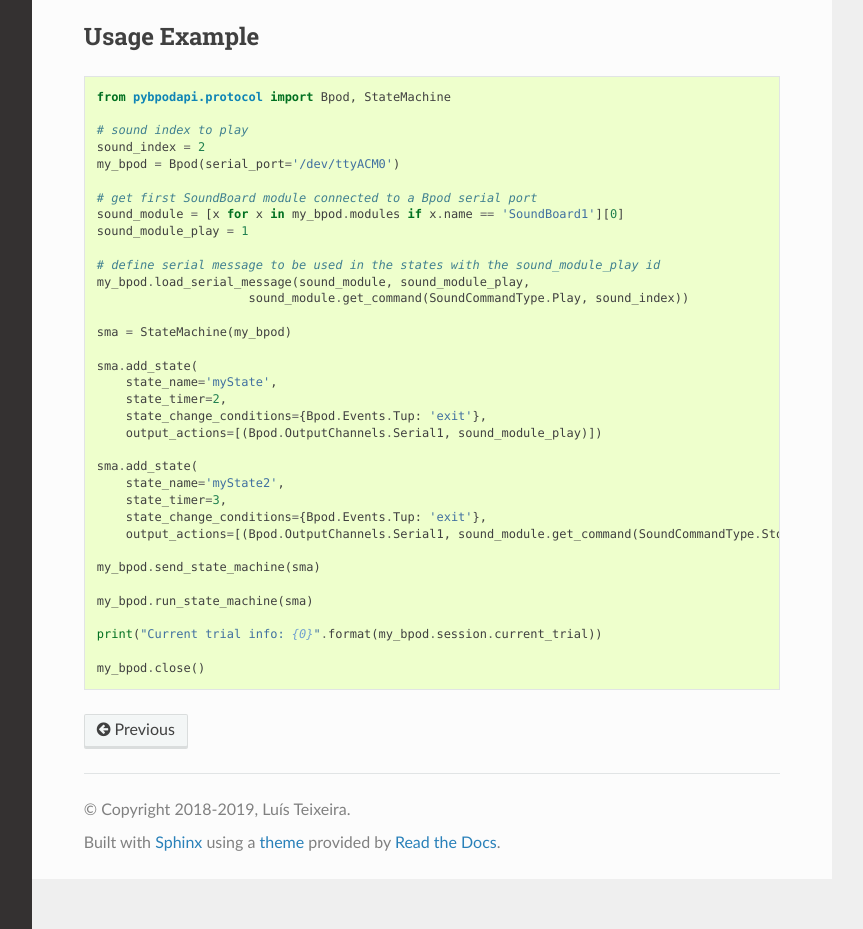
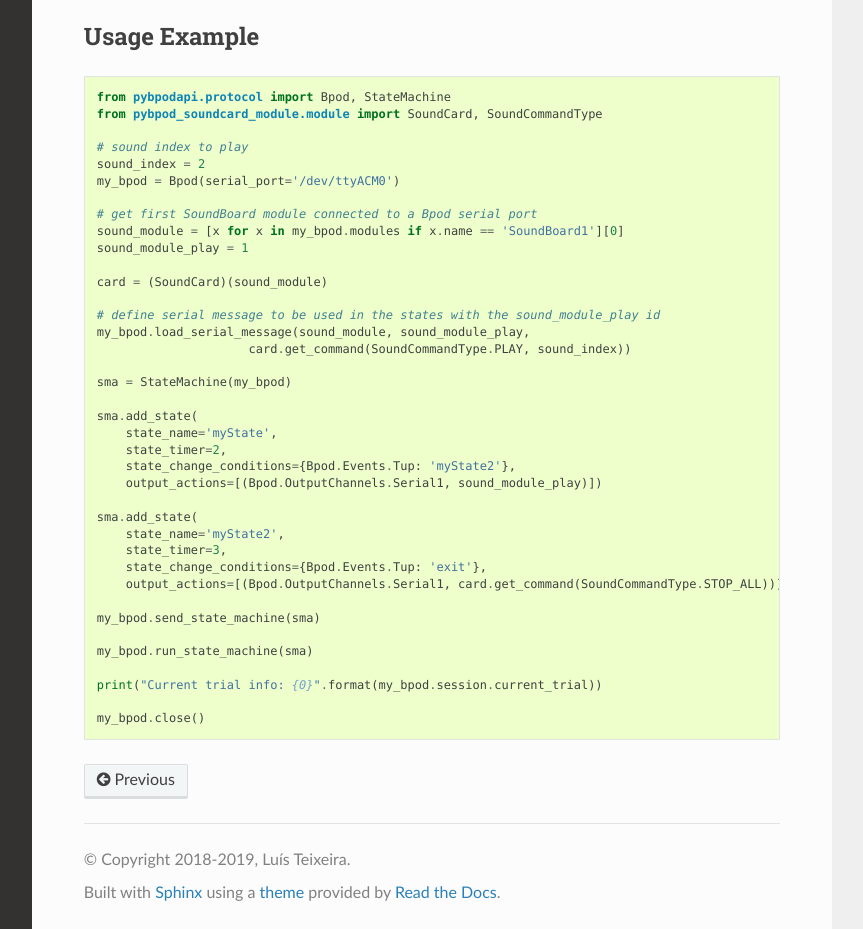
Before and after one commit to pybpod/pybpod-gui-plugin-soundcard, a Sphinx documentation site: the page built from docs/source/pybpod-api.rst, in a window 1280 px wide and 1322 px high, cut to the strip 393-1322 px from the top of the window. Shown: the whole strip, without its empty margins (268-1131 px from the left). Built offline with Sphinx 7.4.7 and the Read the Docs theme 2.0.0, drawn with Linux system fonts in a browser that asks for light colours.

Commit message:
Updated usage example

```diff
--- a/docs/source/pybpod-api.rst
+++ b/docs/source/pybpod-api.rst
@@ -19,6 +19,7 @@ Usage Example
 .. code:: python
 
     from pybpodapi.protocol import Bpod, StateMachine
+    from pybpod_soundcard_module.module import SoundCard, SoundCommandType
 
     # sound index to play
     sound_index = 2
@@ -28,23 +29,25 @@ Usage Example
     sound_module = [x for x in my_bpod.modules if x.name == 'SoundBoard1'][0]
     sound_module_play = 1
 
+    card = (SoundCard)(sound_module)
+
     # define serial message to be used in the states with the sound_module_play id
     my_bpod.load_serial_message(sound_module, sound_module_play,
-                         sound_module.get_command(SoundCommandType.Play, sound_index))
+                         card.get_command(SoundCommandType.PLAY, sound_index))
 
     sma = StateMachine(my_bpod)
 
     sma.add_state(
         state_name='myState',
         state_timer=2,
-        state_change_conditions={Bpod.Events.Tup: 'exit'},
+        state_change_conditions={Bpod.Events.Tup: 'myState2'},
         output_actions=[(Bpod.OutputChannels.Serial1, sound_module_play)])
 
     sma.add_state(
         state_name='myState2',
         state_timer=3,
         state_change_conditions={Bpod.Events.Tup: 'exit'},
-        output_actions=[(Bpod.OutputChannels.Serial1, sound_module.get_command(SoundCommandType.StopAll))])
+        output_actions=[(Bpod.OutputChannels.Serial1, card.get_command(SoundCommandType.STOP_ALL))])
 
     my_bpod.send_state_machine(sma)
 
```
Also changed, not shown: 1 other file.
